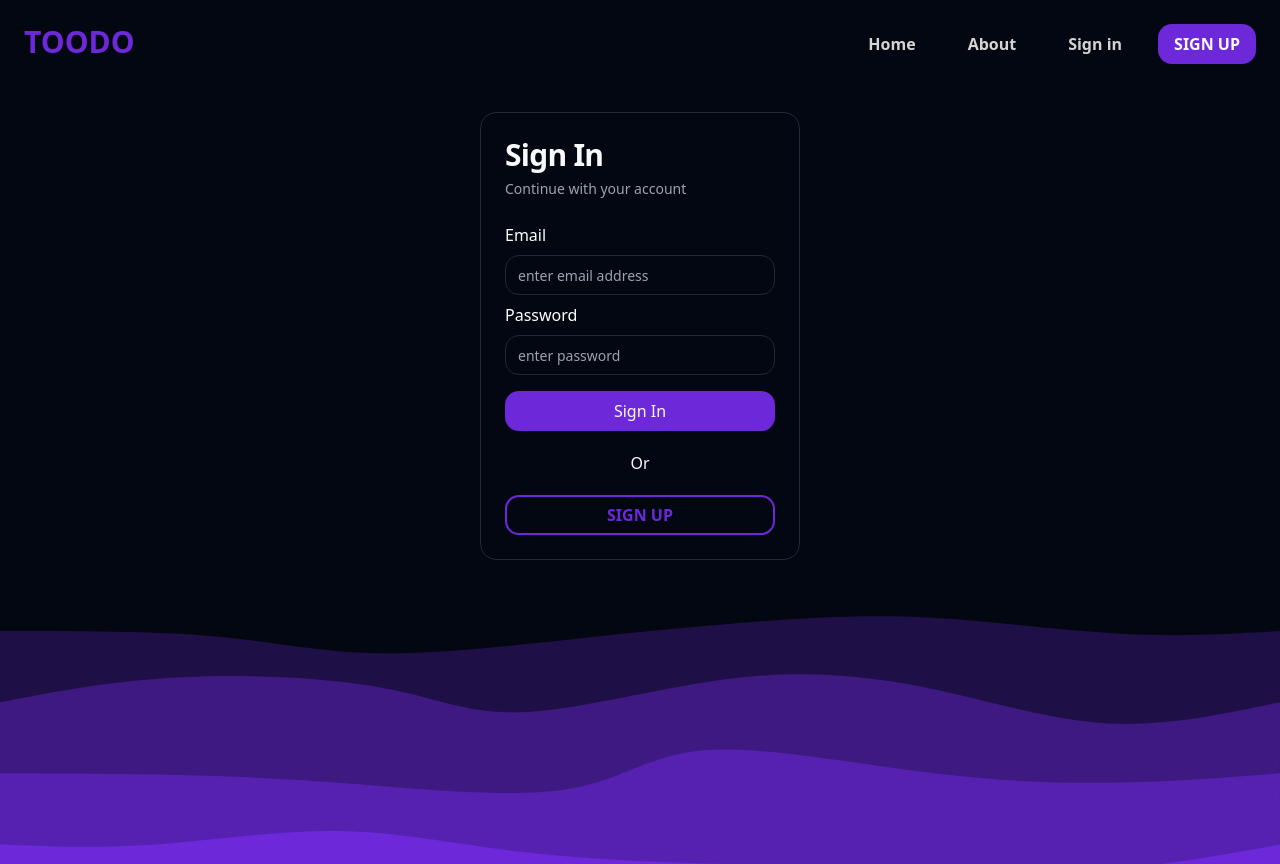
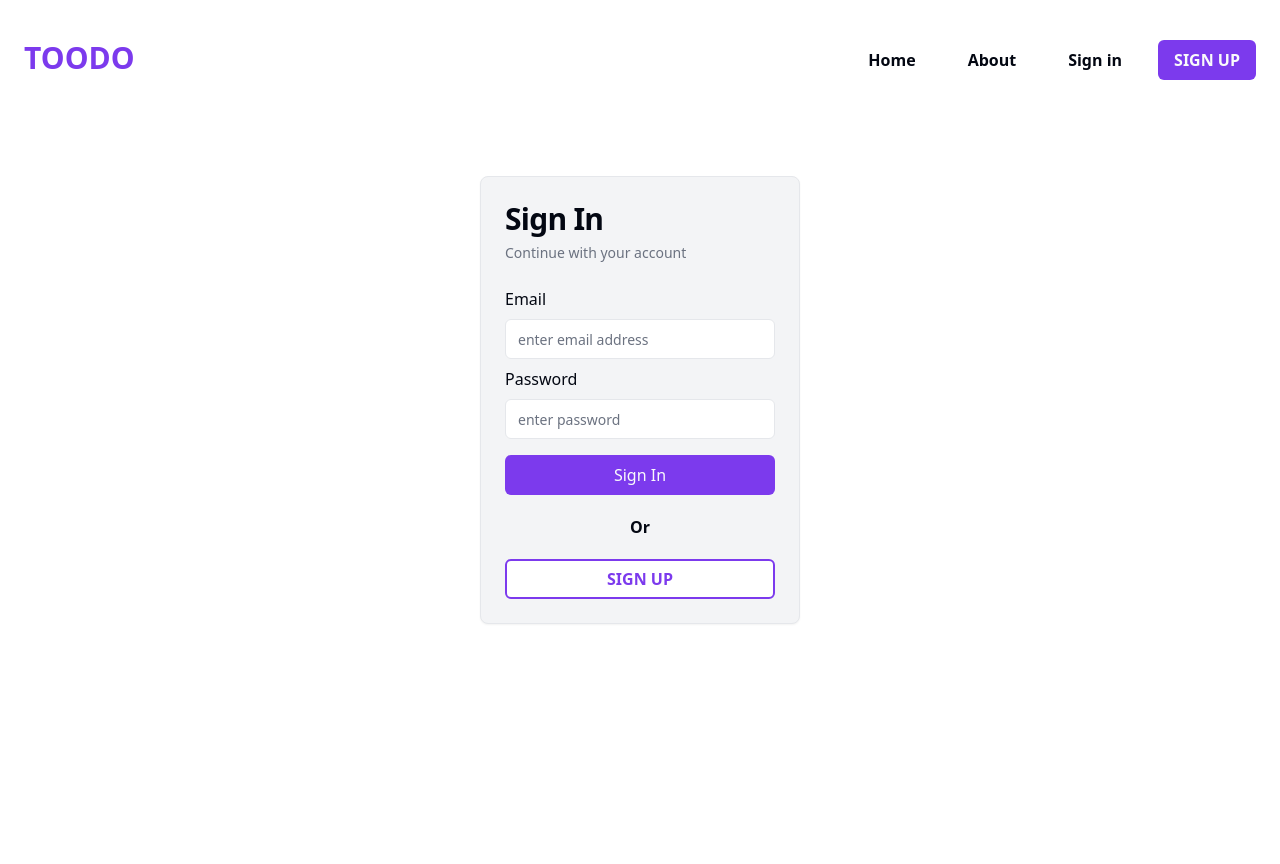
Before and after one commit to subodhGalande/Toodo, a React (Vite) app: page /signin in a window 1280 px wide. After the commit the page ends 800 px from the top, so only its background shows below. Built offline with nearby package versions, Linux system fonts and the light colour scheme.

Commit message:
fix: changed theme

```diff
--- a/src/App.tsx
+++ b/src/App.tsx
@@ -1,7 +1,7 @@
 import "./App.css";
 
 import Hero from "./custom_components/Hero";
-import Navbar from "./custom_components/navbar";
+
 import Signin from "./custom_components/Signin";
 
 import Dashboard from "./custom_components/Dashboard";
@@ -13,8 +13,6 @@ import PrivateRoutes from "./custom_components/PrivateRoutes";
 function App() {
   return (
     <>
-      <Navbar />
-      <main className="max-w-full max-h-screen mx-auto overflow-x-hidden overflow-y-hidden ">
       <Routes>
         <Route element={<PrivateRoutes />}>
           <Route path="/dashboard" element={<Dashboard />} />
@@ -23,7 +21,6 @@ function App() {
         <Route path="/signup" element={<Signup />} />
         <Route path="/signin" element={<Signin />} />
       </Routes>
-      </main>
     </>
   );
 }
--- /dev/null
+++ b/src/custom_components/DashboardNavbar.tsx
@@ -0,0 +1,26 @@
+import { useNavigate } from "react-router-dom";
+import { Button } from "@/components/ui/button";
+
+const DashboardNavbar = () => {
+  const navigate = useNavigate();
+  const handleSignout = () => {
+    localStorage.clear();
+    navigate("/signin");
+  };
+
+  return (
+    <>
+      <nav className=" border-0 border-b-2 flex justify-between p-6">
+        <div>
+          {" "}
+          <h1 className=" font-black text-3xl text-primary">TOODO</h1>
+        </div>
+        <div>
+          <Button onClick={handleSignout}>Sign out</Button>
+        </div>
+      </nav>
+    </>
+  );
+};
+
+export default DashboardNavbar;
--- a/src/custom_components/Hero.tsx
+++ b/src/custom_components/Hero.tsx
@@ -1,25 +1,26 @@
 import { Button } from "@/components/ui/button";
-import Wave from "./wave";
+
 import { Link } from "react-router-dom";
+import Navbar from "./navbar";
 
 const Hero = () => {
   return (
     <>
-      <div className="flex flex-col mt-10 items-center h-96 w-screen justify-center ">
+      <Navbar />
+      <div className=" max-w-screen max-h-screen mx-auto">
+        <div className=" w-full h-screen  mx-auto flex items-center justify-center  flex-col   ">
           <div>
             <h1 className=" text-6xl max-w-5xl font-bold text-foreground text-center">
               Boost Your Productivity with Our Todo List
             </h1>
-          <h2 className="text-3xl pt-6 font-medium text-center font-sans text-slate-500">
+            <h2 className="text-3xl pt-6 font-medium text-center font-sans text-card-foreground ">
               Organize, Prioritize, and Conquer Your Tasks
             </h2>
           </div>
           <Link to="/Signup">
-          <Button className="mt-14 text-lg px-12"> Get Started </Button>
+            <Button className=" bg mt-14 text-lg px-12"> Get Started </Button>
           </Link>
         </div>
-      <div className=" -mt-16 max-w-full max-h-80 ">
-        <Wave />
       </div>
     </>
   );
--- a/src/custom_components/Signin.tsx
+++ b/src/custom_components/Signin.tsx
@@ -26,6 +26,7 @@ import { zodResolver } from "@hookform/resolvers/zod";
 import axios from "axios";
 import { useState } from "react";
 import Wave from "./wave";
+import Navbar from "./navbar";
 
 const formSchema = z.object({
   user: z.string().email(),
@@ -66,8 +67,10 @@ const Signin = () => {
 
   return (
     <>
-      <div className="flex justify-center items-center mt-12 ">
-        <Card className=" w-1/4 ">
+      {" "}
+      <Navbar />
+      <div className="w-full h-screen  mx-auto flex items-center justify-center  flex-col ">
+        <Card className=" w-1/4 bg-secondary">
           <CardHeader>
             <CardTitle className="text-3xl">Sign In</CardTitle>
             <CardDescription className="text-sm font-medium">
@@ -85,13 +88,13 @@ const Signin = () => {
                   name="user"
                   render={({ field }) => (
                     <FormItem>
-                      <FormLabel className=" text-md text-white ">
+                      <FormLabel className=" text-md text-foreground ">
                         Email
                       </FormLabel>
                       <FormControl>
                         <Input placeholder="enter email address" {...field} />
                       </FormControl>
-                      <FormMessage className="text-sm text-purple-400 " />
+                      <FormMessage className="text-sm text-destructive " />
                     </FormItem>
                   )}
                 />
@@ -100,7 +103,7 @@ const Signin = () => {
                   name="password"
                   render={({ field }) => (
                     <FormItem className="pb-2">
-                      <FormLabel className=" text-md text-white ">
+                      <FormLabel className=" text-md text-foreground ">
                         Password
                       </FormLabel>
                       <FormControl>
@@ -110,7 +113,7 @@ const Signin = () => {
                           {...field}
                         />
                       </FormControl>
-                      <FormMessage className="text-sm  text-purple-400 " />
+                      <FormMessage className="text-sm  text-destructive " />
                     </FormItem>
                   )}
                 />
@@ -138,7 +141,9 @@ const Signin = () => {
                 )}
               </form>
             </Form>
-            <h2 className=" mx-auto text-center mt-5">Or</h2>
+            <h2 className=" mx-auto font-bold text-foreground text-center mt-5">
+              Or
+            </h2>
             <Link to="/Signup">
               {" "}
               <Button
@@ -151,7 +156,6 @@ const Signin = () => {
           </CardContent>
         </Card>
       </div>
-
       {/* <div className=" h-40 mx-auto w-96 flex flex-row border border-solid border-gray-10 overflow-hidden">
         {" "}
         <div>
@@ -162,10 +166,6 @@ const Signin = () => {
         </div>{" "}
         <img className=" relative inset-10 rounded-3xl " src={one} alt="" />{" "}
       </div> */}
-
-      <footer className=" bottom-0  ">
-        <Wave />
-      </footer>
     </>
   );
 };
--- a/src/custom_components/navbar.tsx
+++ b/src/custom_components/navbar.tsx
@@ -4,11 +4,11 @@ import { Link } from "react-router-dom";
 const Navbar = () => {
   return (
     <>
-      <nav className=" flex justify-between mt-6 px-6">
+      <nav className="absolute mt-10 flex mx-auto justify-between px-6 w-full">
         <div>
           <h1 className=" font-black text-3xl text-primary "> TOODO </h1>
         </div>
-        <div className="flex gap-5 text-stone-300">
+        <div className="flex gap-5 text-foreground">
           {" "}
           <Link to="/">
             {" "}
--- a/src/custom_components/wave.tsx
+++ /dev/null
@@ -1,51 +0,0 @@
-const Wave = () => {
-  return (
-    <>
-      <div className="">
-        <svg
-          width="100%"
-          height="100%"
-          id="svg"
-          viewBox="0 0 1440 390"
-          xmlns="http://www.w3.org/2000/svg"
-          className="transition duration-300 ease-in-out delay-150"
-        >
-          <path
-            d="M 0,400 C 0,400 0,80 0,80 C 86.87117828924767,80.00343524562007 173.74235657849533,80.00687049124012 242,86 C 310.25764342150467,91.99312950875988 359.9017519752663,103.97595328065957 427,105 C 494.0982480247337,106.02404671934043 578.6506355204397,96.08931638612161 654,88 C 729.3493644795603,79.91068361387839 795.495705942975,73.66678117485401 858,69 C 920.504294057025,64.33321882514599 979.3665407076608,61.24355891446238 1048,65 C 1116.6334592923392,68.75644108553762 1195.0381312263826,79.35898316729647 1262,83 C 1328.9618687736174,86.64101683270353 1384.4809343868087,83.32050841635177 1440,80 C 1440,80 1440,400 1440,400 Z"
-            stroke="none"
-            stroke-width="0"
-            fill="#6d28d9"
-            fill-opacity="0.265"
-            className="transition-all duration-300 ease-in-out delay-150 path-0"
-          ></path>
-          <path
-            d="M 0,400 C 0,400 0,160 0,160 C 63.35211267605635,147.95190656131913 126.7042253521127,135.90381312263827 203,132 C 279.2957746478873,128.09618687736173 368.53521126760563,132.3366540707661 431,144 C 493.46478873239437,155.6633459292339 529.1549295774648,174.74957059429747 594,171 C 658.8450704225352,167.25042940570253 752.8450704225353,140.665063552044 836,132 C 919.1549295774647,123.33493644795603 991.4647887323943,132.59017519752663 1058,147 C 1124.5352112676057,161.40982480247337 1185.2957746478874,180.97423565784953 1248,184 C 1310.7042253521126,187.02576434215047 1375.3521126760563,173.51288217107523 1440,160 C 1440,160 1440,400 1440,400 Z"
-            stroke="none"
-            stroke-width="0"
-            fill="#6d28d9"
-            fill-opacity="0.4"
-            className="transition-all duration-300 ease-in-out delay-150 path-1"
-          ></path>
-          <path
-            d="M 0,400 C 0,400 0,240 0,240 C 67.74991411885952,240.30230161456544 135.49982823771904,240.60460322913087 199,242 C 262.50017176228096,243.39539677086913 321.75060116798346,245.88388869804191 400,252 C 478.24939883201654,258.1161113019581 575.497767090347,267.85984197870147 638,258 C 700.502232909653,248.14015802129853 728.2583304706286,218.6767433871522 794,214 C 859.7416695293714,209.3232566128478 963.4689110271386,229.4331844726898 1051,240 C 1138.5310889728614,250.5668155273102 1209.8660254208176,251.59051872208866 1272,250 C 1334.1339745791824,248.40948127791134 1387.0669872895912,244.20474063895568 1440,240 C 1440,240 1440,400 1440,400 Z"
-            stroke="none"
-            stroke-width="0"
-            fill="#6d28d9"
-            fill-opacity="0.53"
-            className="transition-all duration-300 ease-in-out delay-150 path-2"
-          ></path>
-          <path
-            d="M 0,400 C 0,400 0,320 0,320 C 55.21126760563379,322.28169014084506 110.42253521126759,324.5633802816901 175,320 C 239.5774647887324,315.4366197183099 313.52112676056345,304.02816901408454 381,305 C 448.47887323943655,305.97183098591546 509.49295774647885,319.3239436619718 583,328 C 656.5070422535211,336.6760563380282 742.507042253521,340.67605633802816 823,342 C 903.492957746479,343.32394366197184 978.4788732394368,341.9718309859155 1047,344 C 1115.5211267605632,346.0281690140845 1177.5774647887322,351.4366197183098 1242,348 C 1306.4225352112678,344.5633802816902 1373.211267605634,332.28169014084506 1440,320 C 1440,320 1440,400 1440,400 Z"
-            stroke="none"
-            stroke-width="0"
-            fill="#6d28d9"
-            fill-opacity="1"
-            className="transition-all duration-300 ease-in-out delay-150 path-3"
-          ></path>
-        </svg>
-      </div>
-    </>
-  );
-};
-
-export default Wave;
--- a/src/index.css
+++ b/src/index.css
@@ -4,26 +4,26 @@
 
 @layer base {
   :root {
-    --background: 224 71.4% 4.1%;
-    --foreground: 210 20% 98%;
-    --card: 224 71.4% 4.1%;
-    --card-foreground: 210 20% 98%;
-    --popover: 224 71.4% 4.1%;
-    --popover-foreground: 210 20% 98%;
-    --primary: 263.4 70% 50.4%;
+    --background: 0 0% 100%;
+    --foreground: 224 71.4% 4.1%;
+    --card: 0 0% 100%;
+    --card-foreground: 224 71.4% 4.1%;
+    --popover: 0 0% 100%;
+    --popover-foreground: 224 71.4% 4.1%;
+    --primary: 262.1 83.3% 57.8%;
     --primary-foreground: 210 20% 98%;
-    --secondary: 215 27.9% 16.9%;
-    --secondary-foreground: 210 20% 98%;
-    --muted: 215 27.9% 16.9%;
-    --muted-foreground: 217.9 10.6% 64.9%;
-    --accent: 215 27.9% 16.9%;
-    --accent-foreground: 210 20% 98%;
-    --destructive: 0 62.8% 30.6%;
+    --secondary: 220 14.3% 95.9%;
+    --secondary-foreground: 220.9 39.3% 11%;
+    --muted: 220 14.3% 95.9%;
+    --muted-foreground: 220 8.9% 46.1%;
+    --accent: 220 14.3% 95.9%;
+    --accent-foreground: 220.9 39.3% 11%;
+    --destructive: 0 84.2% 60.2%;
     --destructive-foreground: 210 20% 98%;
-    --border: 215 27.9% 16.9%;
-    --input: 215 27.9% 16.9%;
-    --ring: 263.4 70% 50.4%;
-    --radius: 1rem;
+    --border: 220 13% 91%;
+    --input: 220 13% 91%;
+    --ring: 262.1 83.3% 57.8%;
+    --radius: 0.5rem;
   }
 
   .dark {
```
Also changed, not shown: src/custom_components/Dashboard.tsx (+93 -10 lines), src/custom_components/Signup.tsx (+13 -14 lines), components.json. Lines whose indentation alone changed are shown as unchanged.
